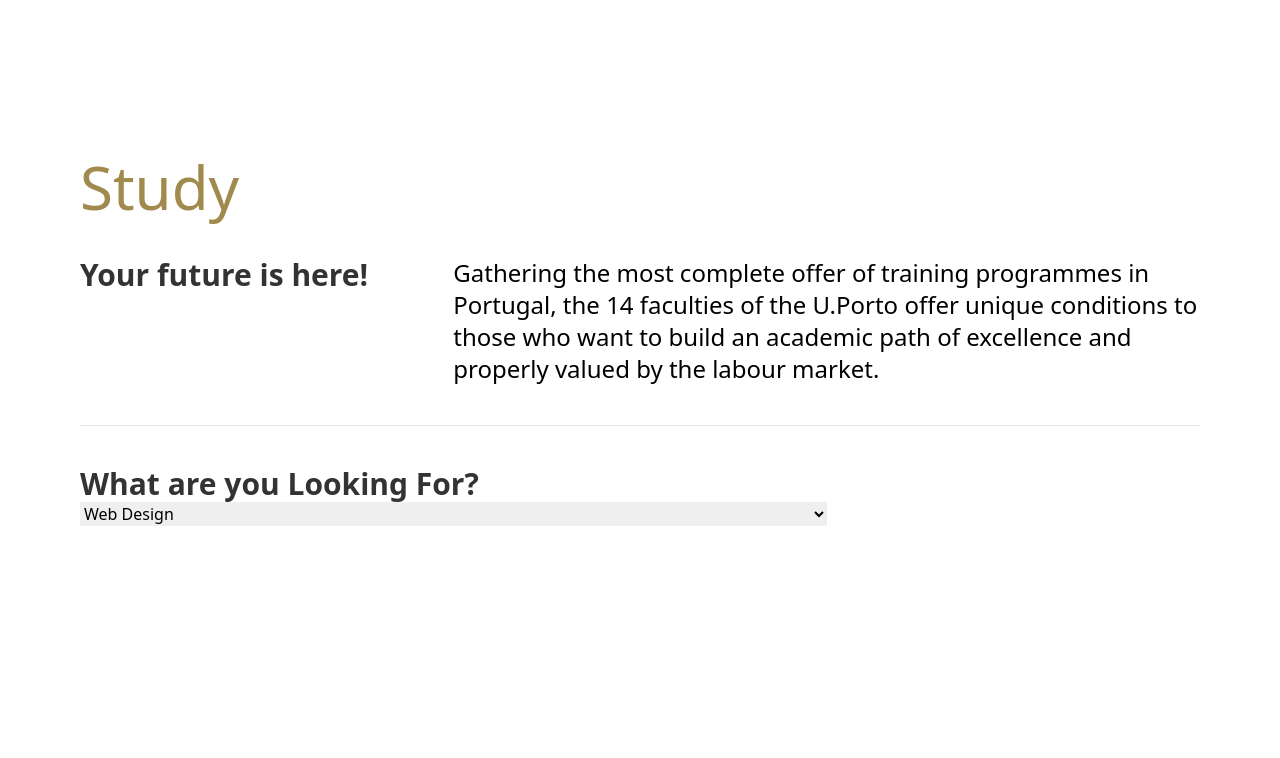
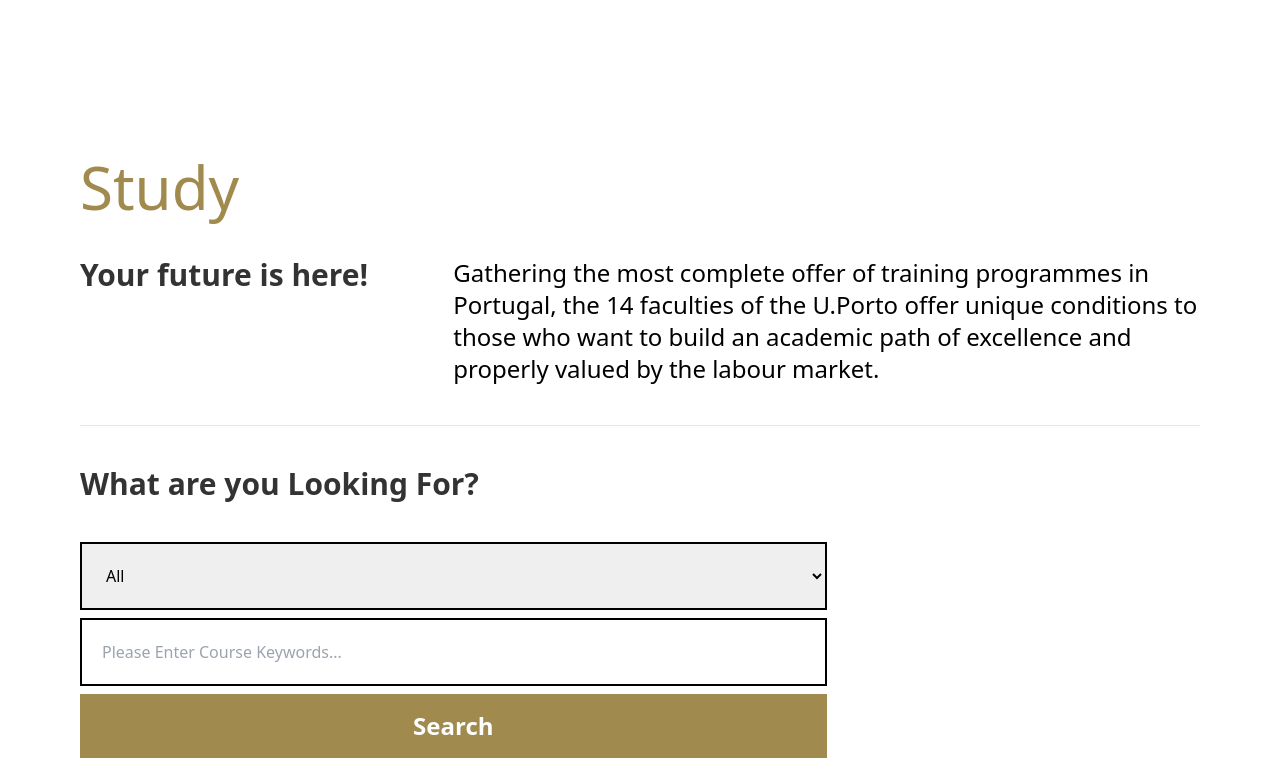
Before and after one commit to mugishaAIMABLE/Tailwind-CSS-Cloning-, a website: page index.html in a window 1280 px wide. Shown: the part 659-1417 px from the top of the page. Before the commit the page ends 1185 px from the top, so only its background shows below. Drawn offline with Linux system fonts and the light colour scheme.

Commit message:
addition of filters

```diff
--- a/index.html
+++ b/index.html
@@ -66,15 +66,19 @@
     </div>
     <hr>
 
-    <div class="grid grid-cols-3">
-        <div class="flex flex-col col-span-2">
+    <div class="grid grid-cols-3 mb-15">
+        <div class="flex flex-col gap-2 col-span-2">
             <p class="font-semibold text-3xl text-[#333333]">What are you Looking For?</p>
 
-            <select id="services" name="services">
-            <option value="web_design">Web Design</option>
-            <option value="seo">SEO</option>
-             <option value="consulting">Consulting</option>
-             </select>
+            <select class="mt-8 p-5 focus:outline-none  border-2 border-black">
+            <option  class="text-lg font-semibold">All</option>
+            <option class="text-lg font-semibold">Bachelors and integrated Masters Degree</option>
+            <option class="text-lg font-semibold">Masters</option>
+            <option class="text-lg font-semibold">Doctorates</option>
+            </select>
+
+            <input type="text" placeholder="Please Enter Course Keywords..." class="p-5 border-2 border-black">
+            <button class="p-4 font-bold text-white text-2xl bg-[#A18A4D]">Search</button>
 
         </div>
     </div>
```
Also changed, not shown: src/output.css.
